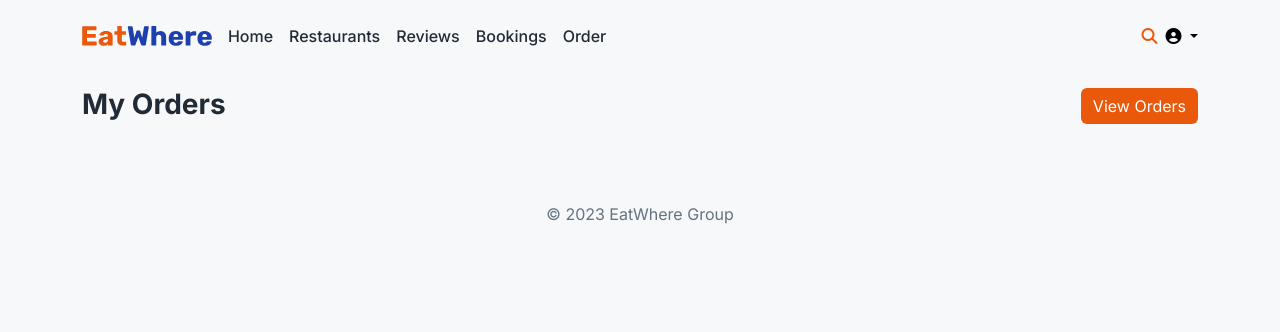
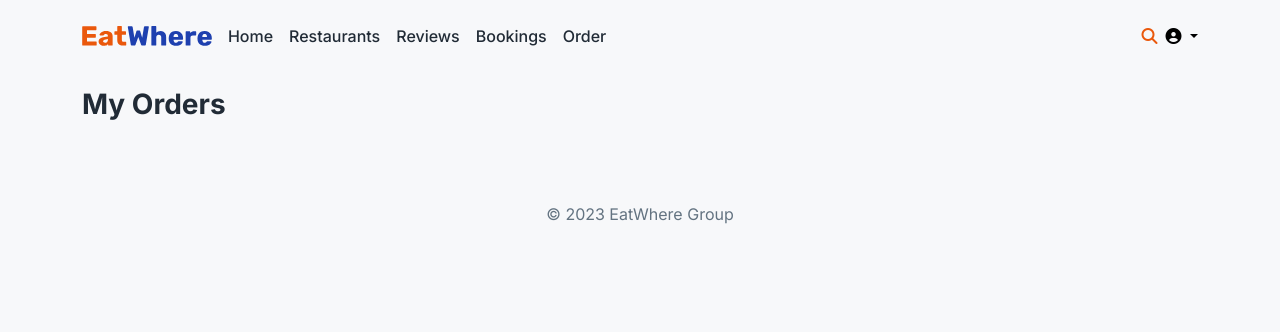
Before and after one commit to amanda-chan/db_assignment, a Flask app: page /order/view-orders in a window 1280 px wide. Shown: the top 332 px of the page. Run offline with Flask 3, Linux system fonts and the light colour scheme; the visitor is signed in with stand-in values (Sample User, id 1); data that the repository does not hold is empty; parts of the project's set-up code (start-up, migrations or seed data) failed here and were passed over; some libraries are stand-ins or nearby versions.

Commit message:
fixing stuff

```diff
--- a/food_app/templates/order/view_orders.html
+++ b/food_app/templates/order/view_orders.html
@@ -8,9 +8,6 @@
 <div class="row">
     <div class="col-8">
         <h2>My Orders</h2>
-    </div>
-    <div class="col-4">
-        <a style="float: right;" href="#" class="btn btn-primary">View Orders</a>
     </div>
 </div>
 <br>
```
